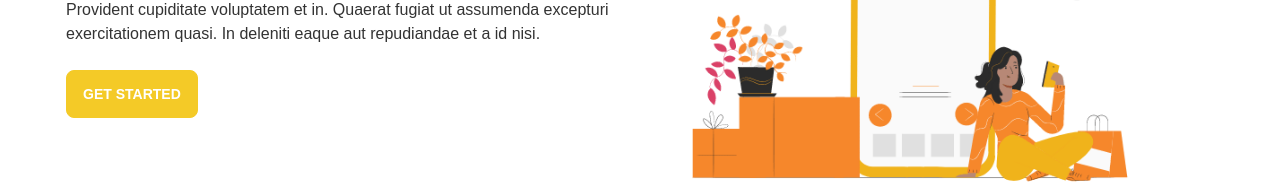
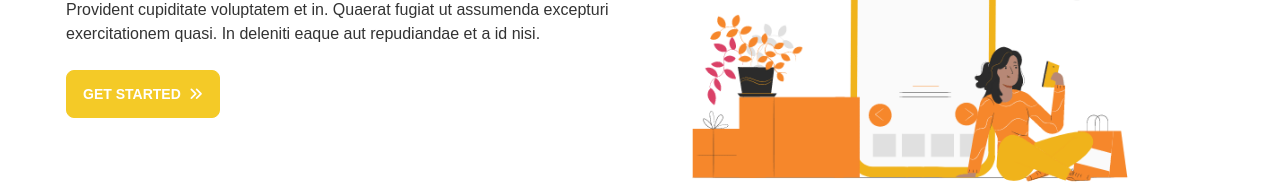
Before and after one commit to antorntech/stuff-and-bluff, a React (Create React App) app: page / in a window 1280 px wide. Shown: the part 454-638 px from the top of the page. Built offline with nearby package versions, Linux system fonts and the light colour scheme.

Commit message:
add change on some style

```diff
--- a/src/components/Hero/Hero.js
+++ b/src/components/Hero/Hero.js
@@ -15,7 +15,9 @@ const Hero = () => {
             excepturi exercitationem quasi. In deleniti eaque aut repudiandae et
             a id nisi.
           </p>
-          <button class="btn btn-primary text-white">Get Started</button>
+          <button class="btn btn-primary text-white">
+            Get Started<i class="fa-solid fa-angles-right pl-2"></i>
+          </button>
         </div>
       </div>
     </div>
--- a/src/components/SlickSlider/SingleSlider.js
+++ b/src/components/SlickSlider/SingleSlider.js
@@ -29,6 +29,7 @@ const SingleSlider = (props) => {
           <div class="cartBtn flex justify-center">
             <button class="btn btn-wide" id="cartBtn">
               Add To Cart
+              <i class="fa-brands fa-opencart pl-2"></i>
             </button>
           </div>
         </div>
```
